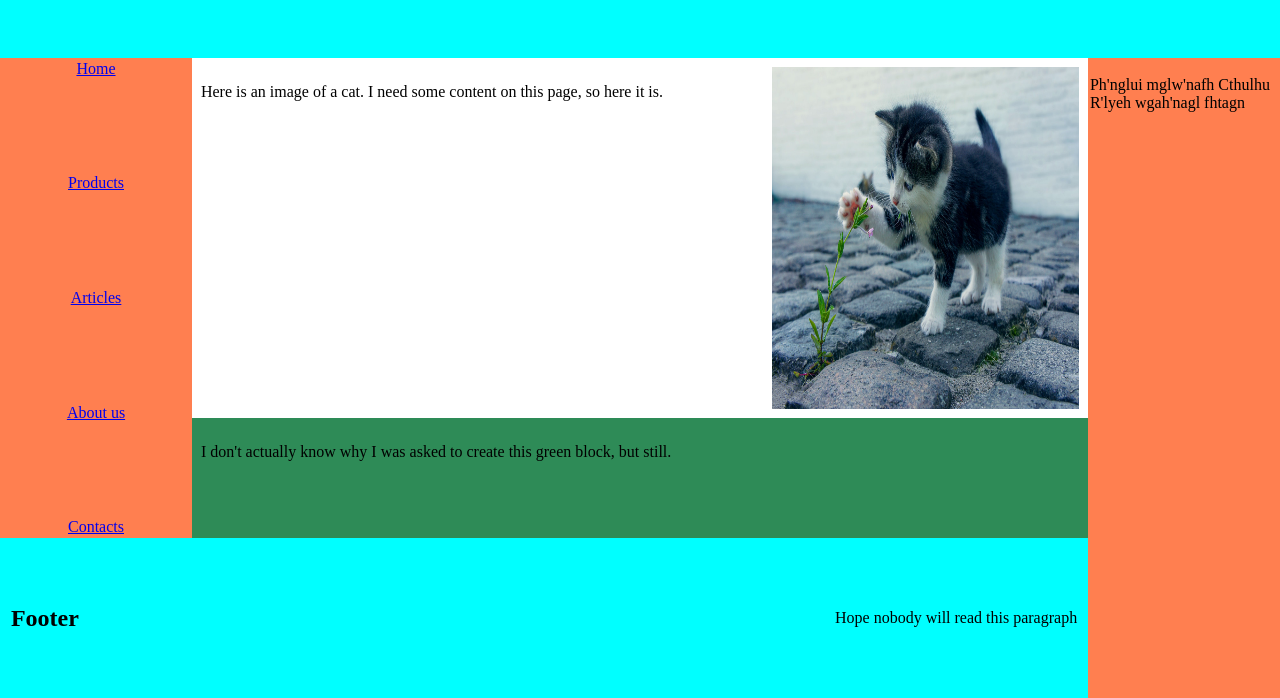
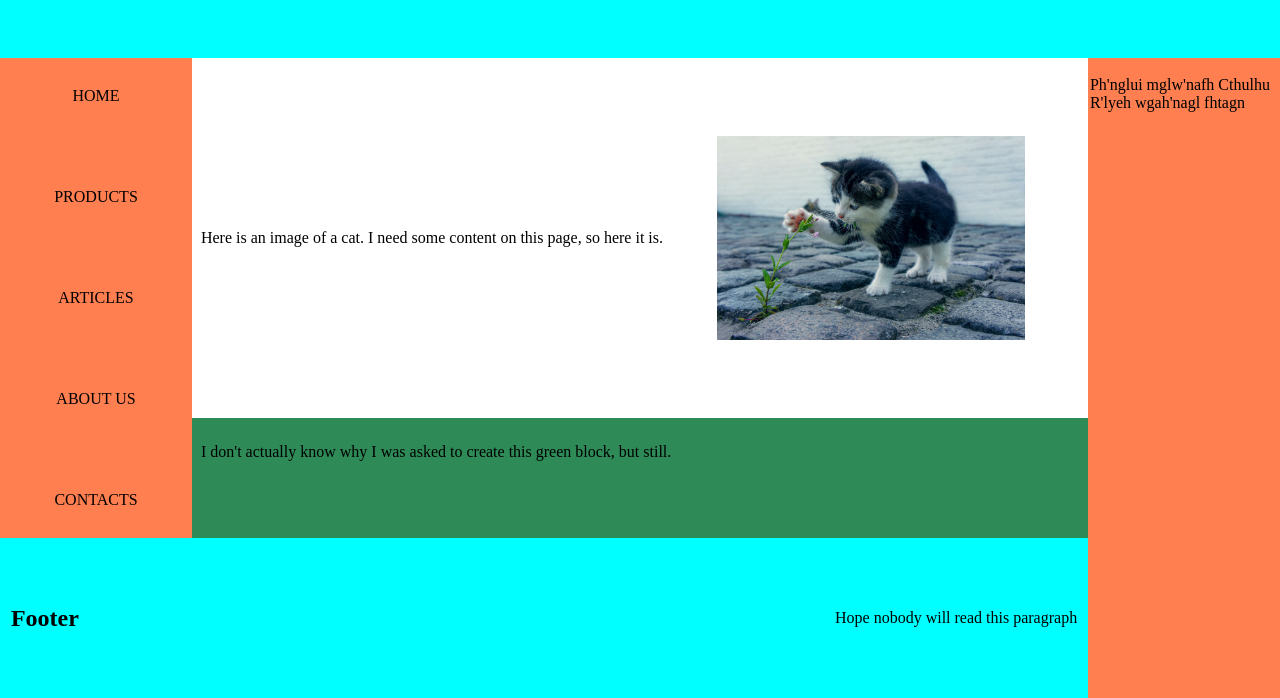
Before and after one commit to koziuberda/webdev-lab1, a plain HTML site: page index.html in a window 1280 px wide. Shown: the part 102-800 px from the top of the page. Drawn offline with Linux system fonts and the light colour scheme.

Commit message:
Improved navigation

```diff
--- a/css/styles.css
+++ b/css/styles.css
@@ -8,6 +8,10 @@ body {
     grid-template-rows: 20% 45% 15% 20%;
     grid-template-columns: 15% 70% 15%;
     grid-template-areas: "header header header" "navigation main right-aside" "navigation middle-aside right-aside" "footer footer right-aside";
+}
+
+.header, .navigation, .main, .middle-aside, .right-aside, .footer {
+    padding: 1%;
 }
 
 .header {
@@ -25,11 +29,23 @@ body {
     justify-content: space-between;
     background-color: coral;
     grid-area: navigation;
+    padding: 15%;
+}
+
+.navigation__link{
+    text-transform: uppercase;
+    text-decoration: none;
+    color: inherit;
+}
+
+.navigation__link:hover{
+    text-decoration: underline;
+    transition: 0.3s;
 }
 
 .main {
     display: flex;
-    justify-content: space-between;
+    align-items: center;
     background-color: white;
     grid-area: main;
 }
@@ -52,10 +68,8 @@ body {
     grid-area: footer;
 }
 
-.header, .navigation, .main, .middle-aside, .right-aside, .footer {
-    padding: 1%;
+#main-img {
+    margin: auto;
+    width: 35%;
+    height: auto;
 }
-
-#cat-img {
-    width: 35%;
-}
--- a/index.html
+++ b/index.html
@@ -15,15 +15,15 @@
             <p>This site created to be my 1st laboratory work on web-development </p>
         </header>
         <nav class="navigation">
-            <a href="index.html">Home</a>
-            <a href="products.html">Products</a>
-            <a href="articles.html">Articles</a>
-            <a href="about.html">About us</a>
-            <a href="contacts.html">Contacts</a>
+            <a class="navigation__link" href="index.html">Home</a>
+            <a class="navigation__link" href="products.html">Products</a>
+            <a class="navigation__link" href="articles.html">Articles</a>
+            <a class="navigation__link" href="about.html">About us</a>
+            <a class="navigation__link" href="contacts.html">Contacts</a>
         </nav>
         <main class="main">
             <p>Here is an image of a cat. I need some content on this page, so here it is.</p>
-            <img id="cat-img" src="resources/dim-hou-93AcQpzcASE-unsplash.jpg">
+            <img id="main-img" src="resources/dim-hou-93AcQpzcASE-unsplash.jpg">
         </main>
         <aside class="middle-aside">
             <p>I don't actually know why I was asked to create this green block, but still. </p>
```
Also changed, not shown: about.html (+5 -5 lines), articles.html (+6 -6 lines), contacts.html (+5 -5 lines), products.html (+5 -5 lines).
